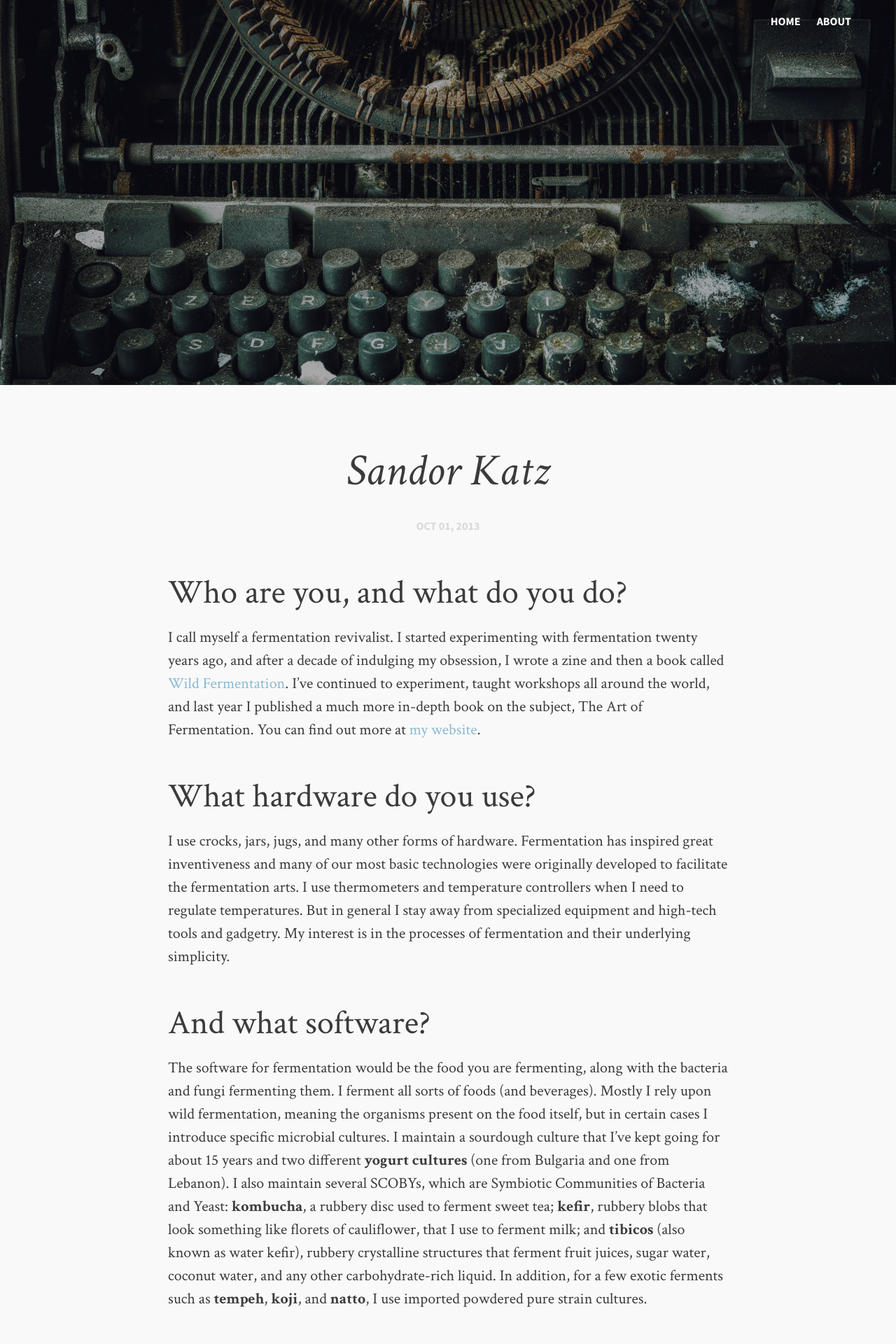
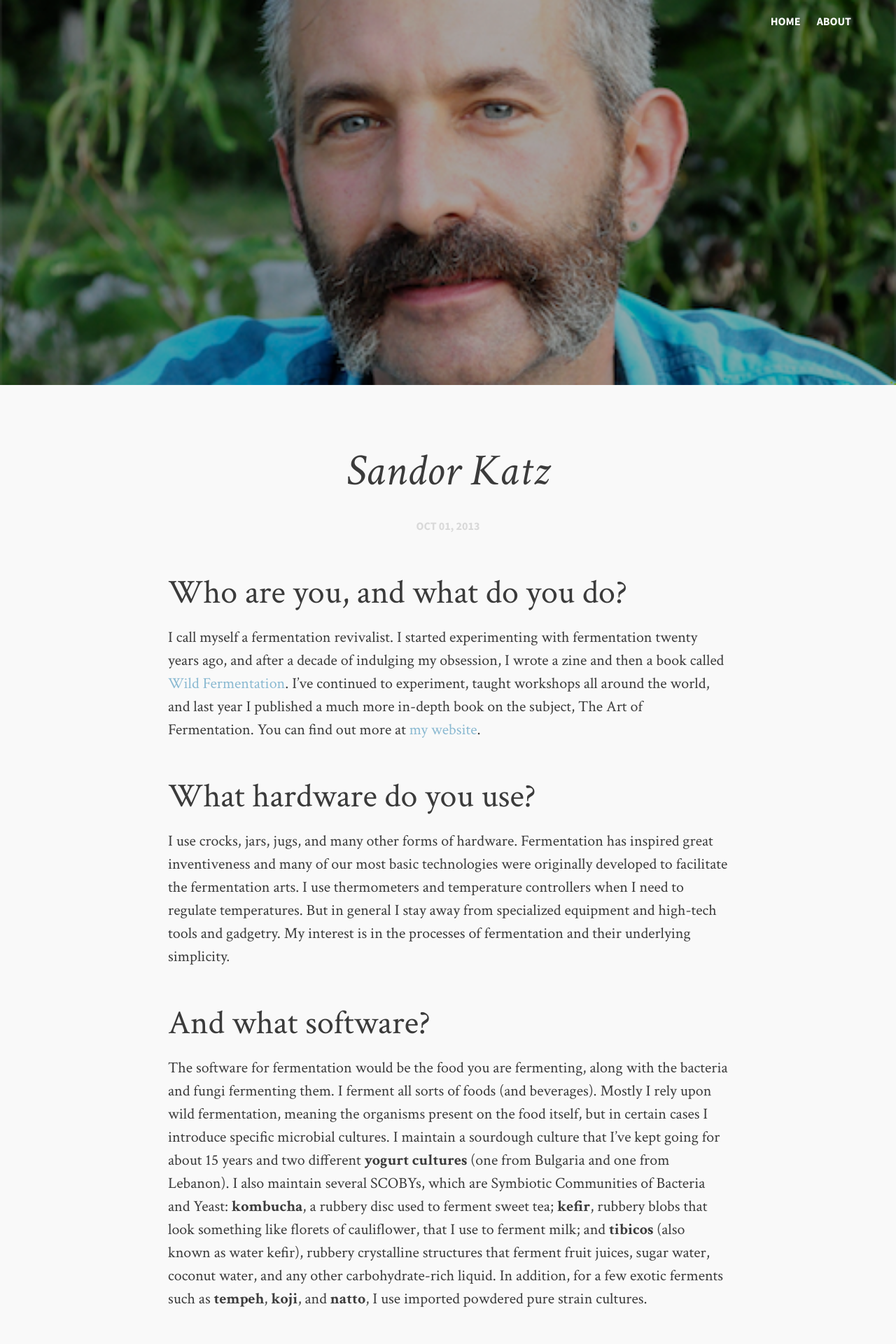
Before and after one commit to teoruiz/usaesto, a Jekyll site: the page built from _posts/2013-10-01-sandor-katz.markdown, in a window 1280 px wide. Shown: the top 1920 px of the page at 70% size. Built offline with Jekyll 4.4.1, drawn with Linux system fonts in a browser that asks for light colours; Markdown is read by kramdown in place of the engine named in the settings; comment, search, counter and statistics services are not loaded.

Commit message:
Added featured image to Sandor Katz example post.

```diff
--- a/_posts/2013-10-01-sandor-katz.markdown
+++ b/_posts/2013-10-01-sandor-katz.markdown
@@ -2,6 +2,8 @@
 layout: post
 title:  "Sandor Katz"
 date:   2013-10-01 14:15:33
+image:
+  feature: sandor.katz.jpg
 categories: food
 ---
 
```
